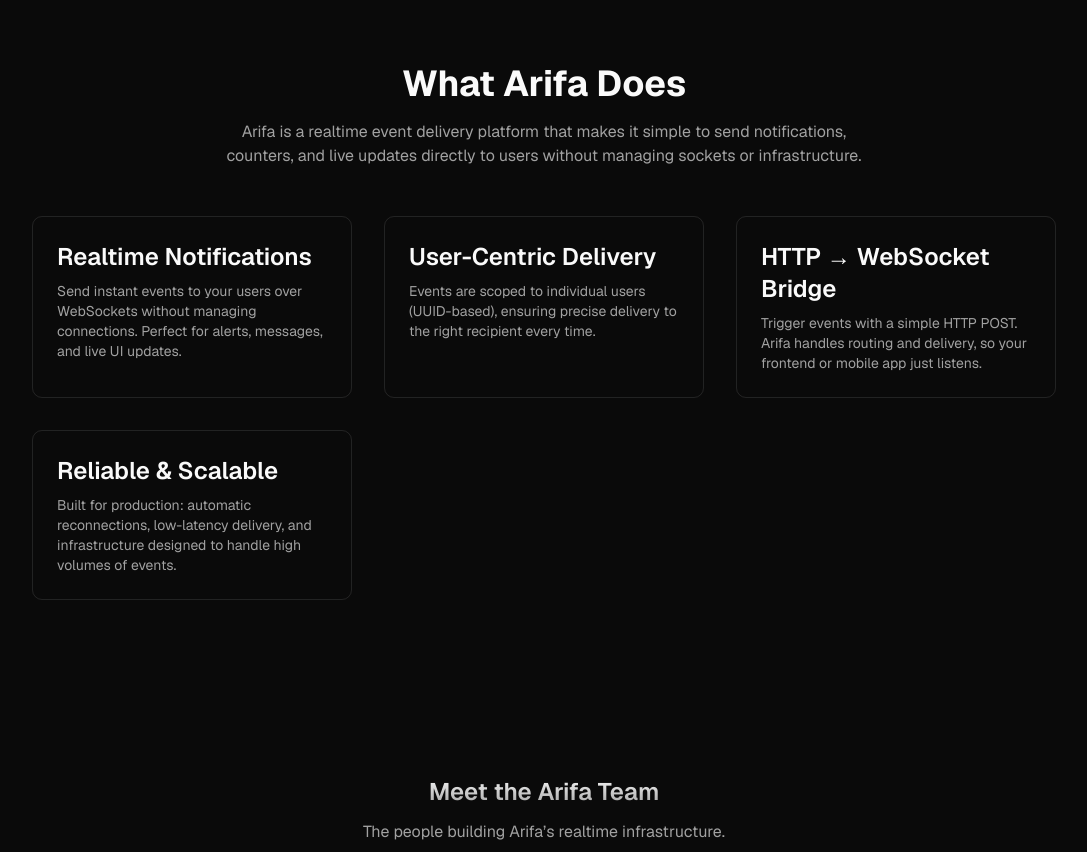
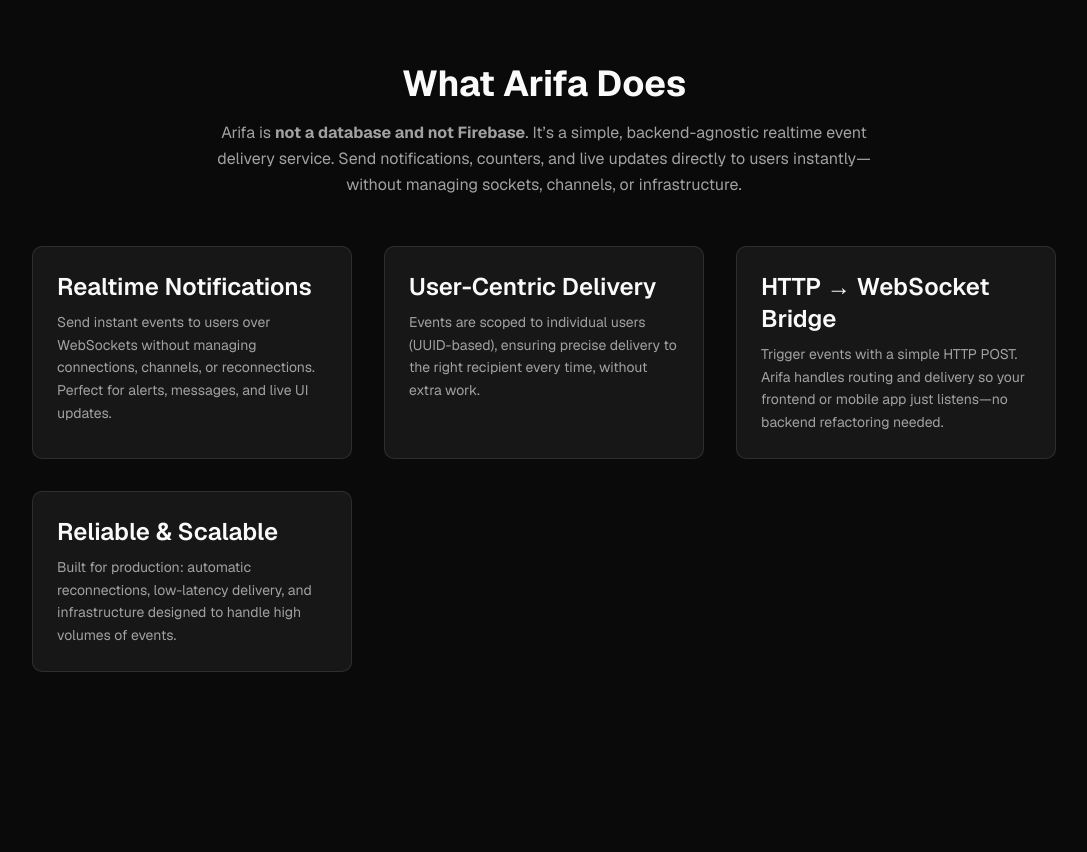
Before and after one commit to arifa-dev/arifa-frontend, a Next.js app: page / in a window 1280 px wide. Shown: the part 720-1572 px from the top of the page, without its empty margins (96-1183 px from the left). Built offline with nearby package versions, Linux system fonts and the light colour scheme.

Commit message:
[chores] updated the services scection

```diff
--- a/components/services.tsx
+++ b/components/services.tsx
@@ -6,17 +6,17 @@
     {
       title: "Realtime Notifications",
       description:
-        "Send instant events to your users over WebSockets without managing connections. Perfect for alerts, messages, and live UI updates.",
+        "Send instant events to users over WebSockets without managing connections, channels, or reconnections. Perfect for alerts, messages, and live UI updates.",
     },
     {
       title: "User-Centric Delivery",
       description:
-        "Events are scoped to individual users (UUID-based), ensuring precise delivery to the right recipient every time.",
+        "Events are scoped to individual users (UUID-based), ensuring precise delivery to the right recipient every time, without extra work.",
     },
     {
       title: "HTTP → WebSocket Bridge",
       description:
-        "Trigger events with a simple HTTP POST. Arifa handles routing and delivery, so your frontend or mobile app just listens.",
+        "Trigger events with a simple HTTP POST. Arifa handles routing and delivery so your frontend or mobile app just listens—no backend refactoring needed.",
     },
     {
       title: "Reliable & Scalable",
@@ -28,11 +28,14 @@
   return (
     <section id="services" className="py-20 px-4 bg-background">
       <div className="max-w-6xl mx-auto text-center mb-12">
-        <h2 className="text-3xl md:text-4xl font-bold mb-4">What Arifa Does</h2>
-        <p className="text-muted-foreground max-w-2xl mx-auto">
-          Arifa is a realtime event delivery platform that makes it simple to
-          send notifications, counters, and live updates directly to users
-          without managing sockets or infrastructure.
+        <h2 className="text-3xl md:text-4xl font-bold mb-4">
+          What Arifa Does
+        </h2>
+        <p className="text-muted-foreground max-w-2xl mx-auto leading-relaxed">
+          Arifa is <strong>not a database and not Firebase</strong>. It’s a
+          simple, backend-agnostic realtime event delivery service. Send
+          notifications, counters, and live updates directly to users
+          instantly—without managing sockets, channels, or infrastructure.
         </p>
       </div>
 
@@ -48,12 +51,12 @@
               delay: index * 0.1,
               ease: "easeOut",
             }}
-            className="p-6 border border-border rounded-lg hover:shadow-lg transition-shadow"
+            className="p-6 border border-border rounded-lg hover:shadow-lg transition-shadow bg-card"
           >
             <h3 className="text-xl md:text-2xl font-semibold mb-2">
               {service.title}
             </h3>
-            <p className="text-sm text-muted-foreground">
+            <p className="text-sm text-muted-foreground leading-relaxed">
               {service.description}
             </p>
           </motion.div>
```
